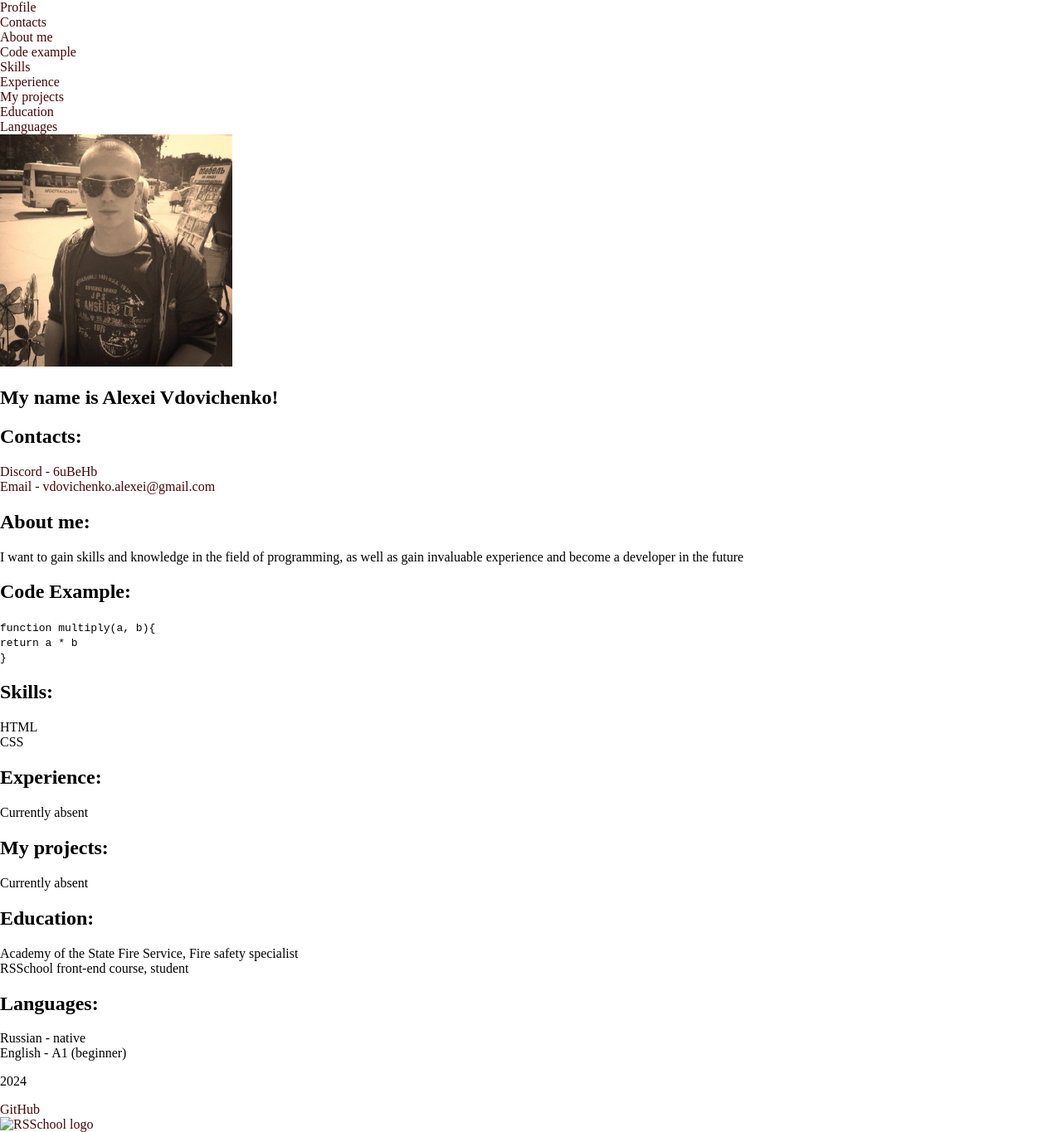
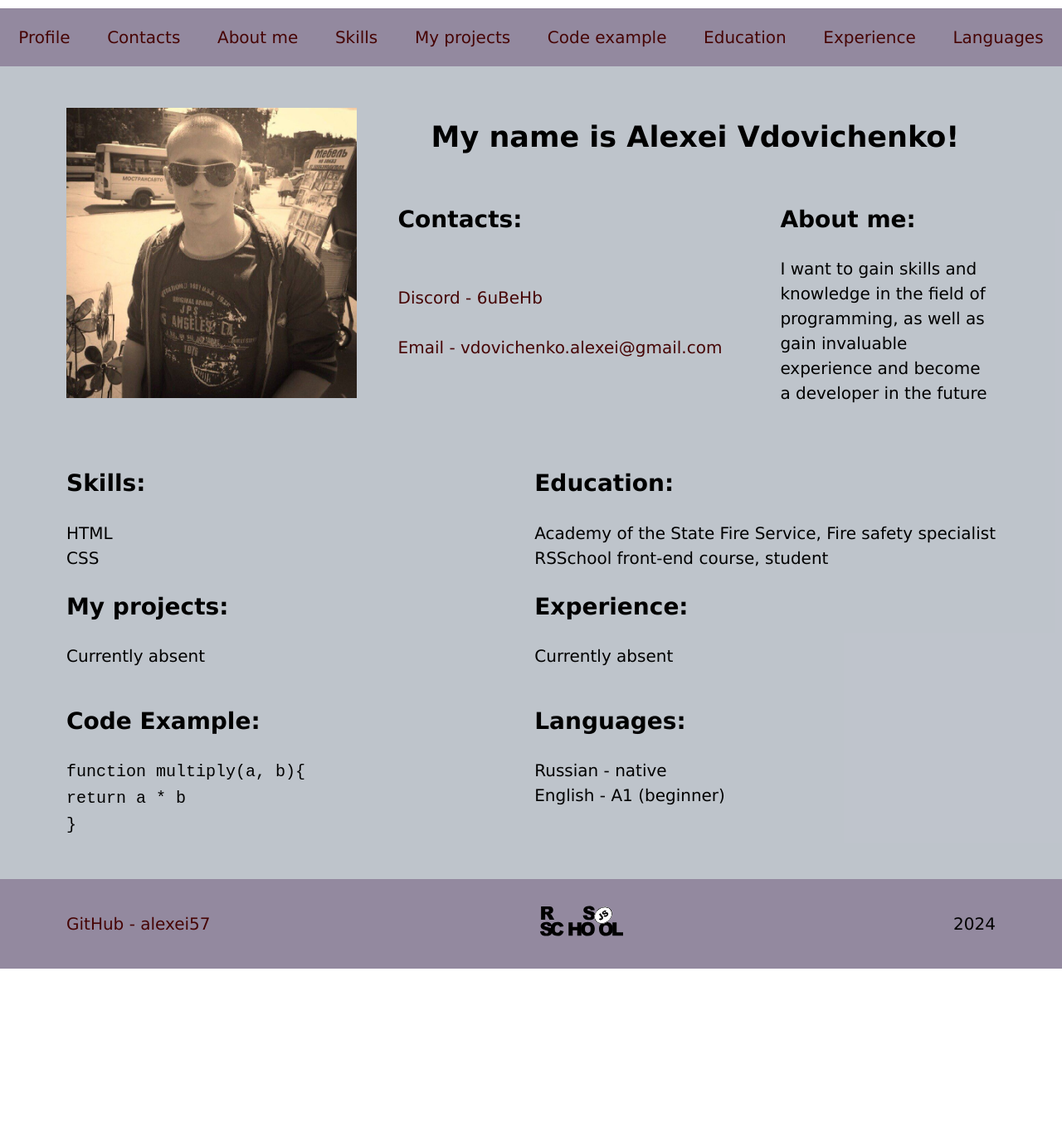
Before and after one commit to alexei57/rsschool-cv, a plain HTML site: page index.html in a window 1280 px wide. Shown: the whole page at 83% size. After the commit the page ends 1168 px from the top, so only its background shows below. Drawn offline with Linux system fonts and the light colour scheme.

Commit message:
feat: add stylization to project

```diff
--- a/index.html
+++ b/index.html
@@ -21,19 +21,19 @@
                         <a href="#aboutme" class="nav-link">About me</a>
                     </li>
                     <li class="nav-item">
-                        <a href="#code-example" class="nav-link">Code example</a>
-                    </li>
-                    <li class="nav-item">
                         <a href="#skills" class="nav-link">Skills</a>
-                    </li>
-                    <li class="nav-item">
-                        <a href="#experience" class="nav-link">Experience</a>
                     </li>
                     <li class="nav-item">
                         <a href="#myprojects" class="nav-link">My projects</a>
                     </li>
                     <li class="nav-item">
+                        <a href="#code-example" class="nav-link">Code example</a>
+                    </li>
+                    <li class="nav-item">
                         <a href="#education" class="nav-link">Education</a>
+                    </li>
+                    <li class="nav-item">
+                        <a href="#experience" class="nav-link">Experience</a>
                     </li>
                     <li class="nav-item">
                         <a href="#languages" class="nav-link">Languages</a>
@@ -42,17 +42,20 @@
             </nav>
         </header>
         <main>
-            <section id="profile" class="profile">
-                <img src="myavatar.jpg" alt="my photo" width="280" height="280">
+            <div id="profile" class="me">
+                        <img src="myavatar.jpg" class="myavatar" alt="my photo" width="350" height="350">
+            <div class="info-aboutme">
+                <section class="myname">
                     <h1>My name is Alexei Vdovichenko!</h1>
                 </section>
+                <div class="contacts-aboutme">
                     <section id="contacts" class="contacts">
                         <h2 class="contacts-title"> Contacts:</h2>
                             <ul class="contacts-list">
-                    <li class="item">
+                                <li class="contacts-item">
                                     <a href="https://discordapp.com/users/339826325420376065" target="_blank">Discord - 6uBeHb</a>
                                 </li>
-                    <li class="item">
+                                <li class="contacts-item">
                                     <a href="mailto:vdovichenko.alexei@gmail.com" target="_blank">Email - vdovichenko.alexei@gmail.com</a>
                                 </li>
                             </ul>
@@ -61,6 +64,22 @@
                         <h2 class="aboutme-title">About me:</h2>
                             <p class="aboutme-description">I want to gain skills and knowledge in the field of programming, as well as gain invaluable experience and become a developer in the future
                         </p>
+                    </section>
+                </div>
+            </div>
+            </div>
+            <div class="myskills">
+                <div class="myskills-left-part">
+                    <section id="skills" class="skills">
+                        <h2 class="skills-title">Skills:</h2>
+                            <ul class="skills-list">
+                                <li class="skills-item">HTML</li>
+                                <li class="skills-item">CSS</li>
+                            </ul>
+                    </section>
+                    <section id="myprojects" class="myprojects">
+                        <h2 class="myprojects-title">My projects:</h2>
+                            <p class="myprojects-item">Сurrently absent</p>
                     </section>
                     <section id="code-example" class="code-example">
                         <h2 class="code-example-title">Code Example:</h2>
@@ -71,27 +90,18 @@
                                 </code>
                             </p>
                     </section>
-            <section id="skills" class="skills">
-                <h2 class="skills-title">Skills:</h2>
-                <ul class="skills-list">
-                    <li class="skills-item">HTML</li>
-                    <li class="skills-item">CSS</li>
-                </ul>
-            </section>
-            <section id="experience" class="experience">
-                <h2 class="experience-title">Experience:</h2>
-                    <p class="experience-description">Сurrently absent</p>
-            </section>
-            <section id="myprojects" class="myprojects">
-                <h2 class="myprojects-title">My projects:</h2>
-                    <p class="myprojects-item">Сurrently absent</p>
-            </section>
+                </div>
+                <div class="myskills-right-part">
                     <section id="education" class="education">
                         <h2 class="education-title">Education:</h2>
                             <ul class="education-list">
                                 <li class="education-item">Academy of the State Fire Service, Fire safety specialist</li>
                                 <li class="education-item">RSSchool front-end course, student</li>
                             </ul>
+                    </section>
+                    <section id="experience" class="experience">
+                        <h2 class="experience-title">Experience:</h2>
+                            <p class="experience-description">Сurrently absent</p>
                     </section>
                     <section id="languages" class="languages">
                         <h2 class="languages-title">Languages:</h2>
@@ -100,17 +110,21 @@
                                 <li class="languages-item">English - А1 (beginner)</li>
                             </ul>
                     </section>
+                </div>
+            </div>
         </main>
         <footer class="main-footer">
                 <ul class="footer-list">
                     <li class="footer-item">
-                        <p class="footer-description">2024</p>
+                        <a href="https://github.com/alexei57" target="_blank" class="footer-link">GitHub - alexei57</a>
                     </li>
                     <li class="footer-item">
-                        <a href="https://github.com/alexei57" target="_blank" class="footer-link">GitHub</a>
+                        <a href="https://rs.school/courses/javascript-ru" target="_blank" class="footer-link">
+                            <img src="/rs-school-logo.svg" class="img-logo" alt="RSSchool-logo" width="100" height="100">
+                        </a>
                     </li>
                     <li class="footer-item">
-                        <a href="https://rs.school/courses/javascript-ru" target="_blank" class="footer-link"><img src="#" alt="RSSchool logo"></a>
+                        <p class="footer-description-yearofcreation">2024</p>
                     </li>
                 </ul>
         </footer>
--- a/style.css
+++ b/style.css
@@ -1,6 +1,12 @@
+html {
+    scroll-behavior: smooth;
+}
+
 body {
     margin: 0;
     padding: 0;
+    font-family: Verdana, Arial, Helvetica, sans-serif;
+    line-height: 1.5;
 }
 
 a {
@@ -17,4 +23,116 @@ ul {
 .container {
     margin: 0 auto;
     max-width: 1280px;
+    background-color: rgba(10, 32, 60, 0.263)
 }
+
+.nav-list {
+    margin-top: 10px;
+    display: flex;
+    justify-content: space-around;
+    background-color: rgba(49, 3, 58, 0.3);
+}
+
+.nav-item {
+    margin: 15px 0;
+    padding: 5px 10px;
+    font-size: 20px;
+}
+
+.me {
+    display: flex;
+    justify-content: space-between;
+    margin: 30px 80px;
+}
+
+.myavatar {
+    margin: 20px 10px 10px 0;
+}
+
+.info-aboutme {
+    margin-left: 40px;
+    display: flex;
+    flex-direction: column;
+}
+
+.myname {
+    margin-left: 40px;
+}
+
+
+.contacts-aboutme {
+    display: flex;
+    flex-direction: row;
+    flex-wrap: nowrap;
+}
+
+.contacts {
+    display: flex;
+    flex-direction: column;
+    gap: 20px;
+}
+
+.contacts-list {
+    line-height: 3;
+}
+
+.aboutme {
+    margin-left: 70px;
+}
+
+.myskills {
+    display: flex;
+    flex-direction: row;
+    margin: 30px 80px;
+}
+
+.myskills-left-part {
+    display: flex;
+    flex-direction: column;
+}
+
+.myskills-right-part {
+    display: flex;
+    flex-direction: column;
+    margin-left: auto;
+}
+
+h1 {
+    font-size: 35px;
+}
+
+h2 {
+    font-size: 28px;
+}
+
+a {
+    font-size: 20px;
+}
+
+p {
+    font-size: 20px;
+}
+
+li {
+    font-size: 20px;
+    white-space: nowrap;
+}
+
+code {
+    white-space: nowrap;
+}
+
+.main-footer {
+    background-color: rgba(49, 3, 58, 0.3);
+}
+
+.footer-list {
+    display: flex;
+    justify-content: space-between;
+    padding: 0 80px;
+    align-items: center;
+}
+
+.img-logo {
+    max-width: 150px;
+}
```
Also changed, not shown: rs-school-logo.svg (added). Lines whose indentation alone changed are shown as unchanged.
